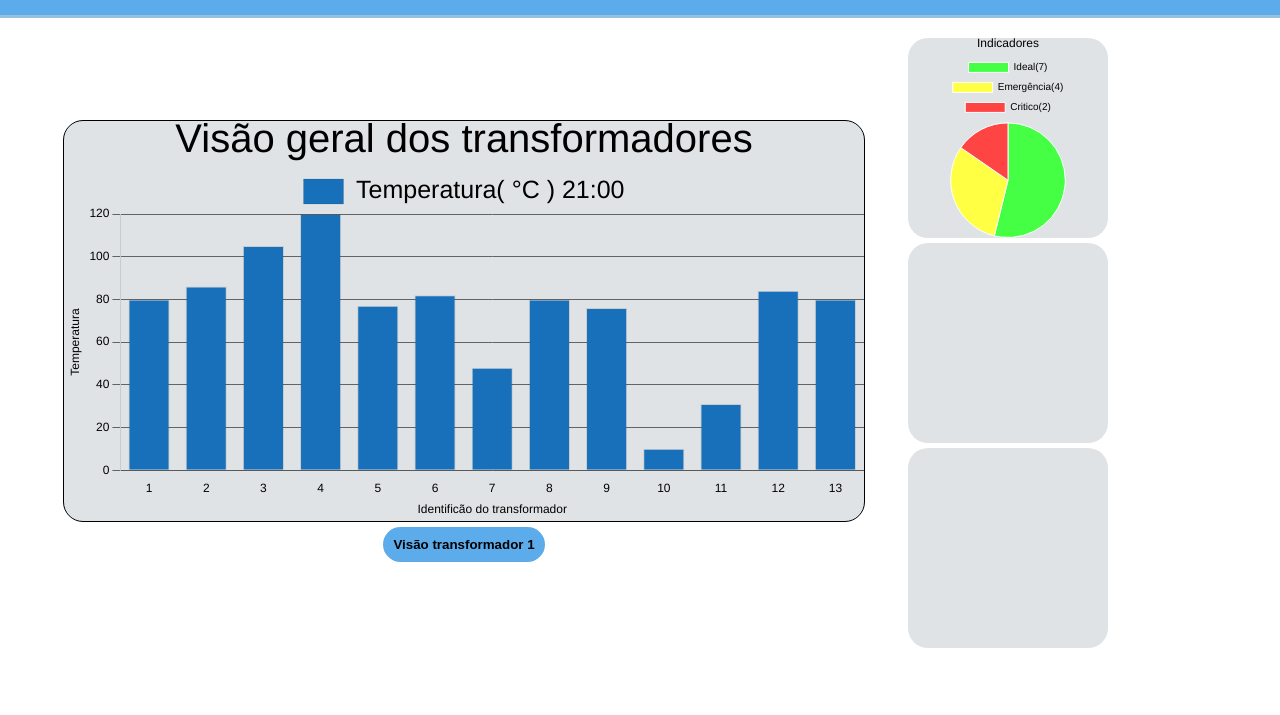
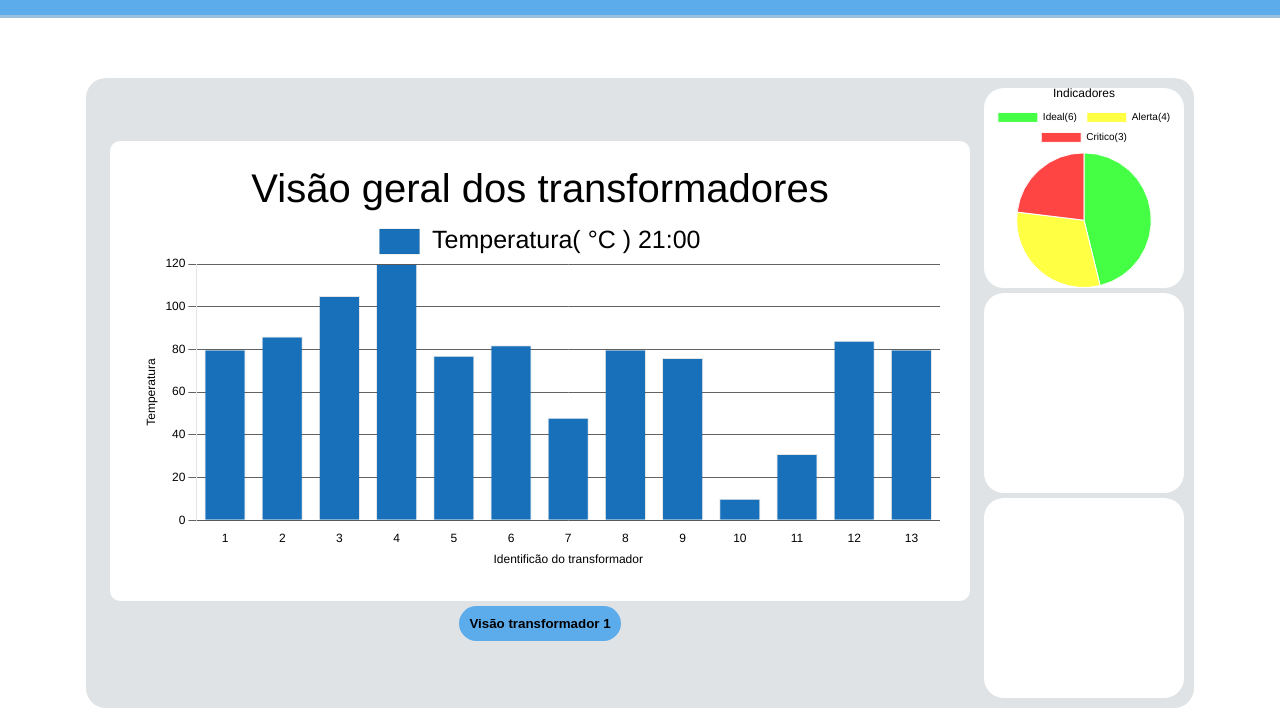
Before and after one commit to npz12/Zenit-Sp2, a plain HTML site: page site-institucional/main/HTML/dashboard.html in a window 1280 px wide. Shown: the part 85-800 px from the top of the page. Drawn offline with nearby package versions, Linux system fonts and the light colour scheme.

Commit message:
alteracoes no dashboard

```diff
--- a/site-institucional/main/CSS/styleChart.css
+++ b/site-institucional/main/CSS/styleChart.css
@@ -4,7 +4,11 @@
     justify-content: space-around;
     width: 85%;
     align-items: center;
-    margin: 20px;
+    margin: auto;
+    margin-top: 60px;
+    padding: 10px;
+    border-radius: 20px;
+    background-color: #e0e3e5;
 }
 .divKPI {
     display: flex;
@@ -17,7 +21,7 @@
     display: flex;
     width: 200px;
     height: 200px;
-    background-color: #e0e3e5;
+    background-color: #fff;
     /* border: solid #5cabeb 1px; */
     border-radius: 20px;
 }
@@ -32,9 +36,10 @@
 .grafico{
     /* background: rgb(83,83,83);
     background: radial-gradient(circle, rgba(83,83,83,1) 0%, rgba(0,0,0,1) 100%); */
-    border: 1px solid;
-    border-radius: 20px;
-    background-color: #e0e3e5;
+    /* border: 1px solid; */
+    border-radius: 10px;
+    background-color: #fff;
+    padding: 30px;
     /* margin: 10px; */
 }
 .divContainerGrafico {
@@ -53,11 +58,12 @@
     border-radius: 30px;
     font-weight: bold;
     margin: 5px;
+    cursor: pointer;
 }
 
 .buttonGrafico:hover{
     transform: scale(1.03);
-    transition: 0.5s;
+    transition: 0.1s;
 }
 .divContainerGrafico h1 {
     font-family: Arial, Helvetica, sans-serif;
--- a/site-institucional/main/HTML/dashboard.html
+++ b/site-institucional/main/HTML/dashboard.html
@@ -43,6 +43,7 @@
 
 
     <div id="telaModal">
+
         <div class="divContainerGrafico">
 
             <div id="transformadoresTotais" style="display: block;">
@@ -83,8 +84,6 @@
             <div class="miniKPI">
 
             </div>
-
-
         </div>
     </div>
 
@@ -110,20 +109,16 @@
 <script>
 
     function mostrarTransformadorUm() {
-        transformadorUm.style = 'width: 800px;';
-        transformadoresTotais.style = 'width: 0;';
-        transformadorUm.style.display = 'block';
-        transformadoresTotais.style = 'display: none;';
+        transformadorUm.style = 'width: 800px; display: block;';
+        transformadoresTotais.style = 'width: 0; display: none;';
         buttonVisaoGeral.style.display = 'block';
         buttonVisaoIndividual.style.display = 'none';
 
     }
 
     function mostrarVisaoGeral() {
-        transformadorUm.style = 'width: 0;';
-        transformadoresTotais.style = 'width: 800px;';
-        transformadorUm.style.display = 'none';
-        transformadoresTotais.display = 'block';
+        transformadorUm.style = 'width: 0; display: none;';
+        transformadoresTotais.style = 'width: 800px; display: block;';
         buttonVisaoGeral.style.display = 'none';
         buttonVisaoIndividual.style.display = 'block';
 
@@ -133,24 +128,42 @@
     const visaoDetalhada = document.getElementById('graficoVisaoDetalhada');
     const kpiGeral = document.getElementById('graficoKpiGeral');
     const kpiIndividual = document.getElementById('graficoKpiIndividual');
-    var ideal = 7;
-    var alerta = 4;
-    var critico = 2;
+
+    var ideal = 0;
+    var alerta = 0;
+    var critico = 0;
+
+    var listaIdeal = [];
+    var listaAlerta = [];
+    var listaCritico = [];
+    var dadosLM35 = [80, 86, 105, 120, 77, 82, 48, 80, 76, 10, 31, 84, 80]
+    for (var i = 0; i < 3; i++) {
+
+        for (var j = 0; j < 13; j++) {
+            if (i == 0 && (dadosLM35[j] >= 45 && dadosLM35[j] <= 80)) {
+                listaIdeal[ideal] = j + 1;
+                ideal++;
+                // console.log(`ideal(${i}): ${j} (${dadosLM35[j]})`)
+            }
+
+            if (i == 1 && (dadosLM35[j] >= 20 && dadosLM35[j] < 45 || dadosLM35[j] > 80 && dadosLM35[j] < 100)) {
+                listaAlerta[alerta] = j + 1;
+                alerta++;
+                // console.log(`alerta(${i}): ${j} (${dadosLM35[j]})`)
+            }
+
+            if (i == 2 && (dadosLM35[j] >= 100 || dadosLM35[j] < 20)) {
+                listaCritico[critico] = j + 1;
+                critico++;
+                // console.log(`critico(${i}): ${j} (${dadosLM35[j]})`)
+            }
+        }
+
+    }
+    console.log(`lista ideal: ${listaIdeal} lista alerta: ${listaAlerta} lista critico: ${listaCritico}`)
+
     var dados = [ideal, alerta, critico];
-    var dadosLM35 = [80, 86, 105, 120, 77, 82, 48, 80, 76, 10, 31, 84, 80]
-    // for(var i = 0; i < 3; i++){
-    //     for(var j = 0; j < 13; j++){
-    //         if(i = 0 && (j >= 45 && j <= 80)){
-    //             ideal++;
-    //         }
-    //         if(i = 1 && (j >= 20 && j < 45) || (j > 80 && j < 100)){
-    //             alerta++;
-    //         }
-    //         if(i = 2 && (j >= 100 || j < 20)){
-    //             critico++;
-    //         }
-    //     }
-    // }
+
 
     Chart.defaults.color = "#000";
 
@@ -162,7 +175,7 @@
                 label: 'Temperatura( °C ) 21:00',
                 data: dadosLM35,
                 borderWidth: 1,
-                backgroundColor: "#1770B9"
+                backgroundColor: ["#1770B9"]
             },
             ]
         },
@@ -227,7 +240,14 @@
                         font: {
                             size: 25
                         }
-                    }
+                    },
+                    title: {
+                        font: {
+                            size: 40
+                        },
+                        display: true,
+                        text: 'Transformador: 1',
+                    },
                 }
             },
             scales: {
@@ -258,7 +278,7 @@
     new Chart(kpiGeral, {
         type: 'pie',
         data: {
-            labels: [`Ideal(${dados[0]})`, `Emergência(${dados[1]})`, `Critico(${dados[2]})`],
+            labels: [`Ideal(${dados[0]})`, `Alerta(${dados[1]})`, `Critico(${dados[2]})`],
             datasets: [{
                 // label: 'Ideal',
                 label: 'Temperatura( °C ) 21:00',
```
